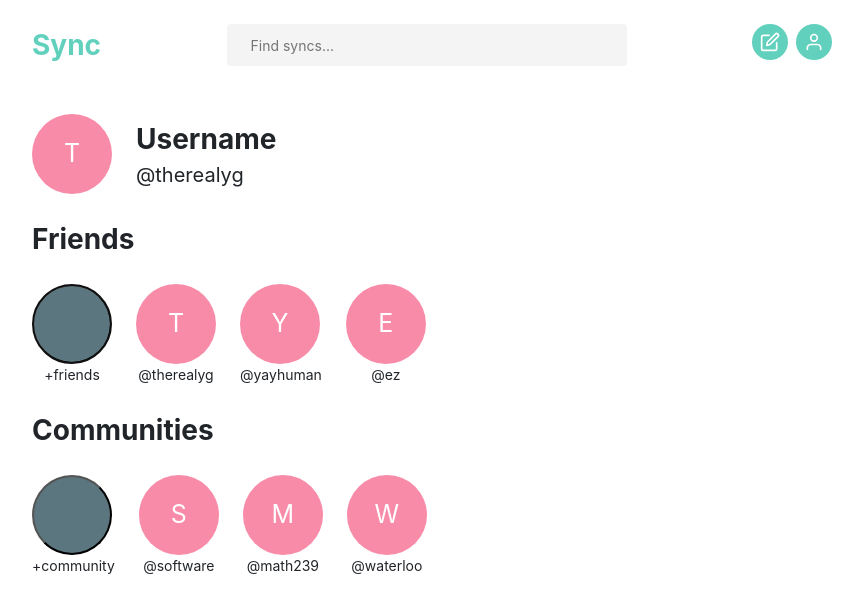
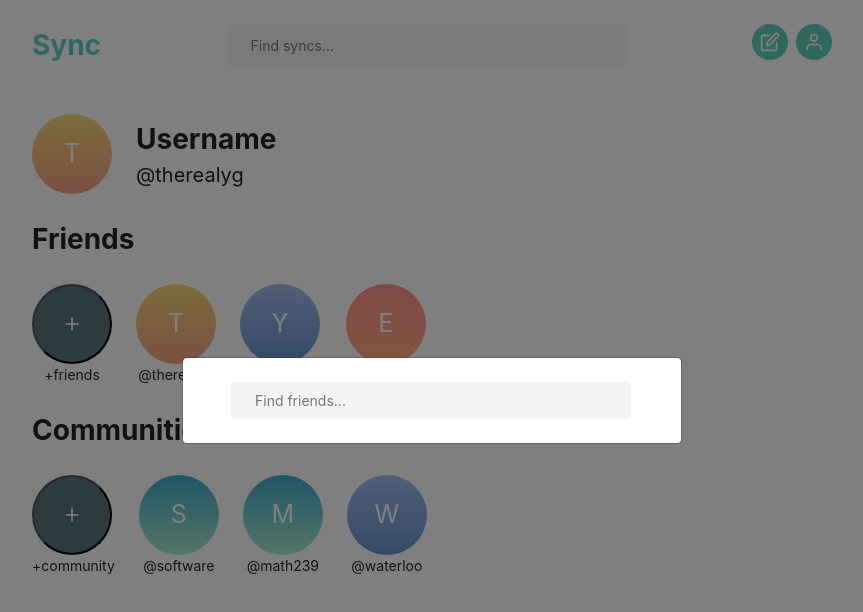
Before and after one commit to yingninggui/sync, a React (Create React App) app in the folder client/: page /profile in a window 1280 px wide. Both pictures are taken after a click on the button 280 px from the left and 324 px from the top of the page. Shown: the top 612 px of the page, without its empty margins (208-1071 px from the left). Built offline with nearby package versions, Linux system fonts and the light colour scheme.

Commit message:
broken avatar backgrounds (#6)
* broken avatar backgrounds

* updated icon

* fixed gradients

```diff
--- a/client/src/components/common/Avatar.tsx
+++ b/client/src/components/common/Avatar.tsx
@@ -1,14 +1,40 @@
 import React from 'react';
 import styled from 'styled-components';
+
+const gradientPairings = [
+  ['#ffa68e', '#861657'],
+  ['#FC575E', '#F7B42C'],
+  ['#8693AB', '#BDD4E7'],
+  ['#FF928B', '#FFAC81'],
+  ['#3EADCF', '#ABE9CD'],
+  ['#F9D976', '#F39F86'],
+  ['#F53844', '#42378F'],
+  ['#A4BFEF', '#6A93CB'],
+  ['#087EE1', '#05E8BA'],
+  ['#D1BAD2', '#D1BAD2'],
+];
+
+function getGradient(username: string): string[] {
+  if (username.length === 0) return gradientPairings[0];
+  let hash = 0;
+  for (let i = 0; i < username.length; i += 1) {
+    hash += username.charCodeAt(i);
+  }
+  return gradientPairings[hash % 10];
+}
 
 interface AvatarProps {
   dimension?: number;
   letterSize?: number;
-  name?: string;
+  name: string;
 }
 
 const Avatar: React.FC<AvatarProps> = ({ dimension, letterSize, name }) => (
-  <AvatarStyle dimension={dimension} letterSize={letterSize}>
+  <AvatarStyle
+    dimension={dimension}
+    letterSize={letterSize}
+    bg={getGradient(name)}
+  >
     {name && name.length > 0 ? name[0].toUpperCase() : ''}
   </AvatarStyle>
 );
@@ -18,6 +44,7 @@ export default Avatar;
 const AvatarStyle = styled.div<{
   dimension?: number;
   letterSize?: number;
+  bg: string[];
 }>`
   padding: 10px;
   margin: 20;
@@ -30,5 +57,6 @@ const AvatarStyle = styled.div<{
   font-size: ${({ letterSize }) => letterSize || '30'}px;
   background: ${({ theme }) => theme.red};
   width: ${({ dimension }) => dimension || '100'}px;
+  background-image: linear-gradient(${({ bg }) => `${bg[0]}, ${bg[1]}`});
   height: ${({ dimension }) => dimension || '100'}px;
 `;
--- a/client/src/components/pages/profilePage/ProfilePage.tsx
+++ b/client/src/components/pages/profilePage/ProfilePage.tsx
@@ -1,5 +1,7 @@
-import React from 'react';
+import React, { useState } from 'react';
 import styled, { withTheme } from 'styled-components';
+import { Modal } from 'reactstrap';
+import { Plus } from 'react-feather';
 import Avatar from '../../common/Avatar';
 import CircleButton from '../../common/CircleButton';
 import {
@@ -7,9 +9,13 @@ import {
   Heading1,
   Heading3,
   Body,
+  BorderRadius,
 } from '../../../constants/Styles';
 
 const ProfilePage: React.FC<any> = ({ theme }) => {
+  const [addFriendModal, setAddFriendModal] = useState<boolean>(false);
+  const [addCommunityModal, setAddCommunityModal] = useState<boolean>(false);
+
   return (
     <ProfilePageWrapper>
       <UserWrapper>
@@ -26,7 +32,12 @@ const ProfilePage: React.FC<any> = ({ theme }) => {
             textColor={theme.white}
             bgColor={theme.primaryGrey}
             dimension={80}
-          />
+            onClick={() => setAddFriendModal(true)}
+          >
+            <Icons>
+              <Plus size={20} />
+            </Icons>
+          </CircleButton>
           <BodyText>+friends</BodyText>
         </ListItemWrapper>
         <ListItemWrapper>
@@ -49,7 +60,12 @@ const ProfilePage: React.FC<any> = ({ theme }) => {
             textColor={theme.white}
             bgColor={theme.primaryGrey}
             dimension={80}
-          />
+            onClick={() => setAddCommunityModal(true)}
+          >
+            <Icons>
+              <Plus size={20} />
+            </Icons>
+          </CircleButton>
           <BodyText>+community</BodyText>
         </ListItemWrapper>
         <ListItemWrapper>
@@ -65,6 +81,24 @@ const ProfilePage: React.FC<any> = ({ theme }) => {
           <BodyText>@waterloo</BodyText>
         </ListItemWrapper>
       </ListWrapper>
+      <Modal
+        centered
+        isOpen={addFriendModal}
+        toggle={() => setAddFriendModal(!addFriendModal)}
+      >
+        <ModalStyle>
+          <SearchInput placeholder="Find friends..." />
+        </ModalStyle>
+      </Modal>
+      <Modal
+        centered
+        isOpen={addCommunityModal}
+        toggle={() => setAddCommunityModal(!addCommunityModal)}
+      >
+        <ModalStyle>
+          <SearchInput placeholder="Find communities..." />
+        </ModalStyle>
+      </Modal>
     </ProfilePageWrapper>
   );
 };
@@ -112,3 +146,24 @@ const ListWrapper = styled.div`
   display: flex;
   justify-content: left;
 `;
+
+const SearchInput = styled.input`
+  ${BorderRadius}
+  ${Body}
+  padding: 8px 24px;
+  border: none;
+  outline: none;
+  width: 100%;
+  max-width: 400px;
+  margin: 0 24px;
+  background: ${({ theme }) => theme.light1};
+  color: ${({ theme }) => theme.primaryGrey};
+`;
+
+const ModalStyle = styled.div`
+  padding: 24px;
+`;
+
+const Icons = styled.div`
+  display: flex;
+`;
```
